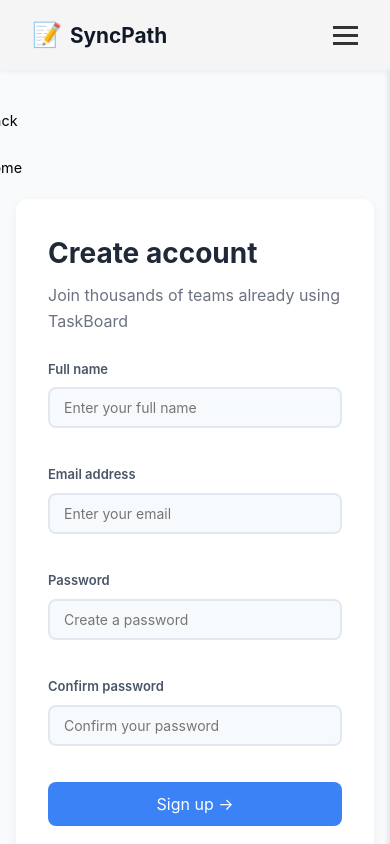
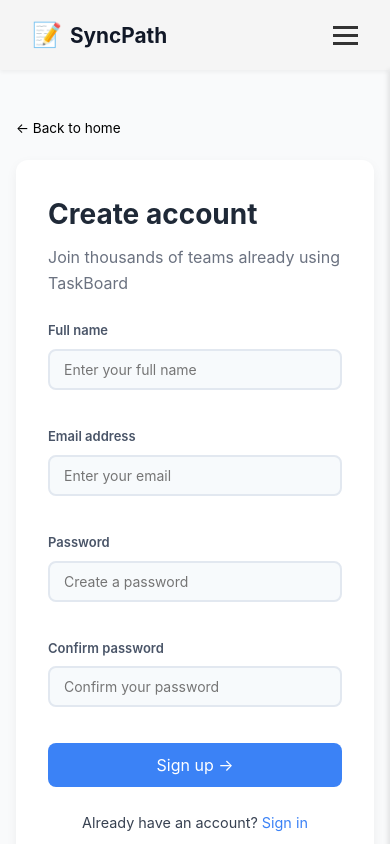
Before and after one commit to shatakshirajput/To-Do-Board, a React (Vite) app in the folder Frontend/: page /register in a window 390 px wide. Shown: the top 844 px of the page. Built offline with nearby package versions, Linux system fonts and the light colour scheme; no server answers.

Commit message:
Update Auth.css

```diff
--- a/Frontend/src/components/Auth/Auth.css
+++ b/Frontend/src/components/Auth/Auth.css
@@ -11,8 +11,13 @@
 .back-link {
   margin-bottom: 1.25rem;
   font-size: 0.9rem;
-  margin-right: 24rem;
+  align-self: flex-start;
+  margin-right: 0;
+  width: 100%;
+  max-width: 500px;
+  padding-left: 0.5rem;
 }
+
 
 
 .back-link a {
@@ -190,3 +195,10 @@
 .checkbox-label a:hover {
   text-decoration: underline;
 }
+@media (max-width: 480px) {
+  .back-link {
+    padding-left: 0;
+    text-align: left;
+    font-size: 0.85rem;
+  }
+}
```
